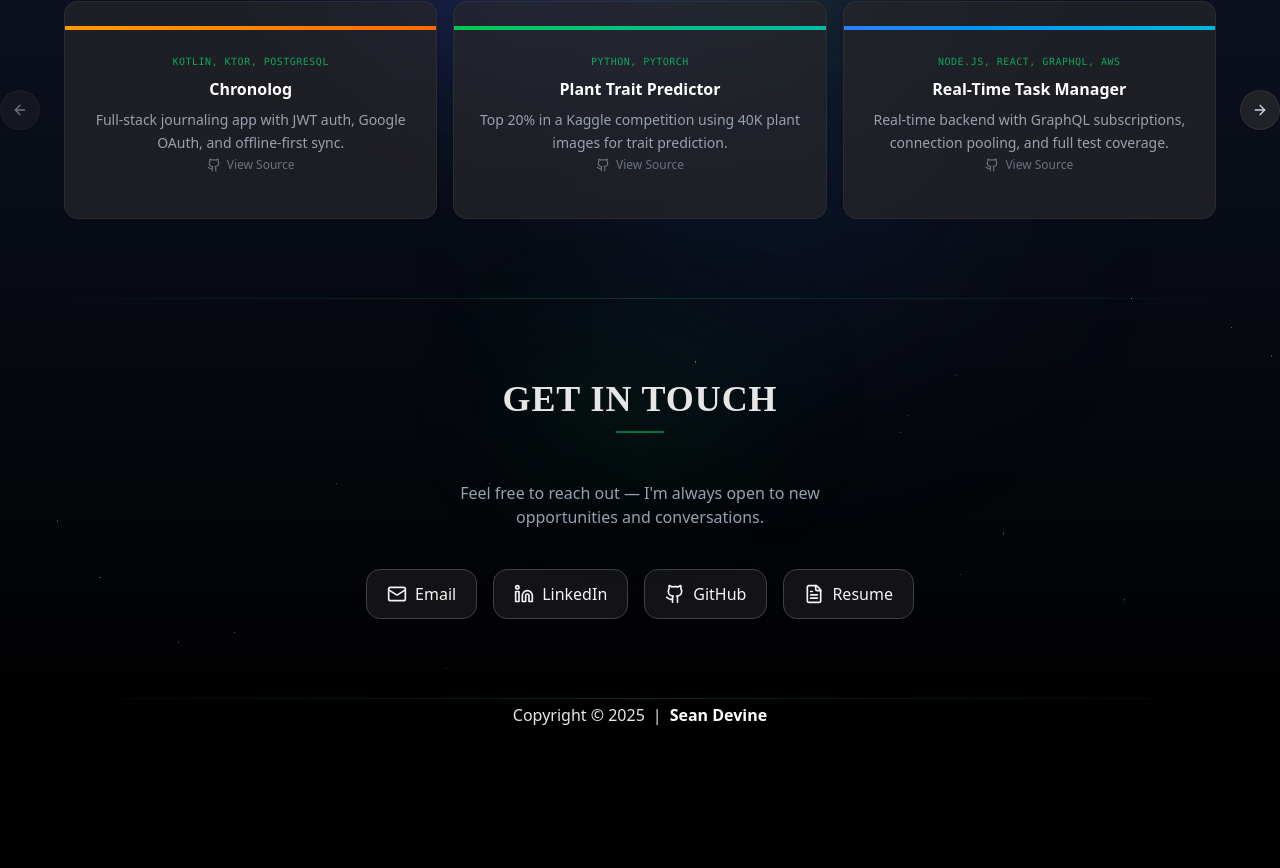
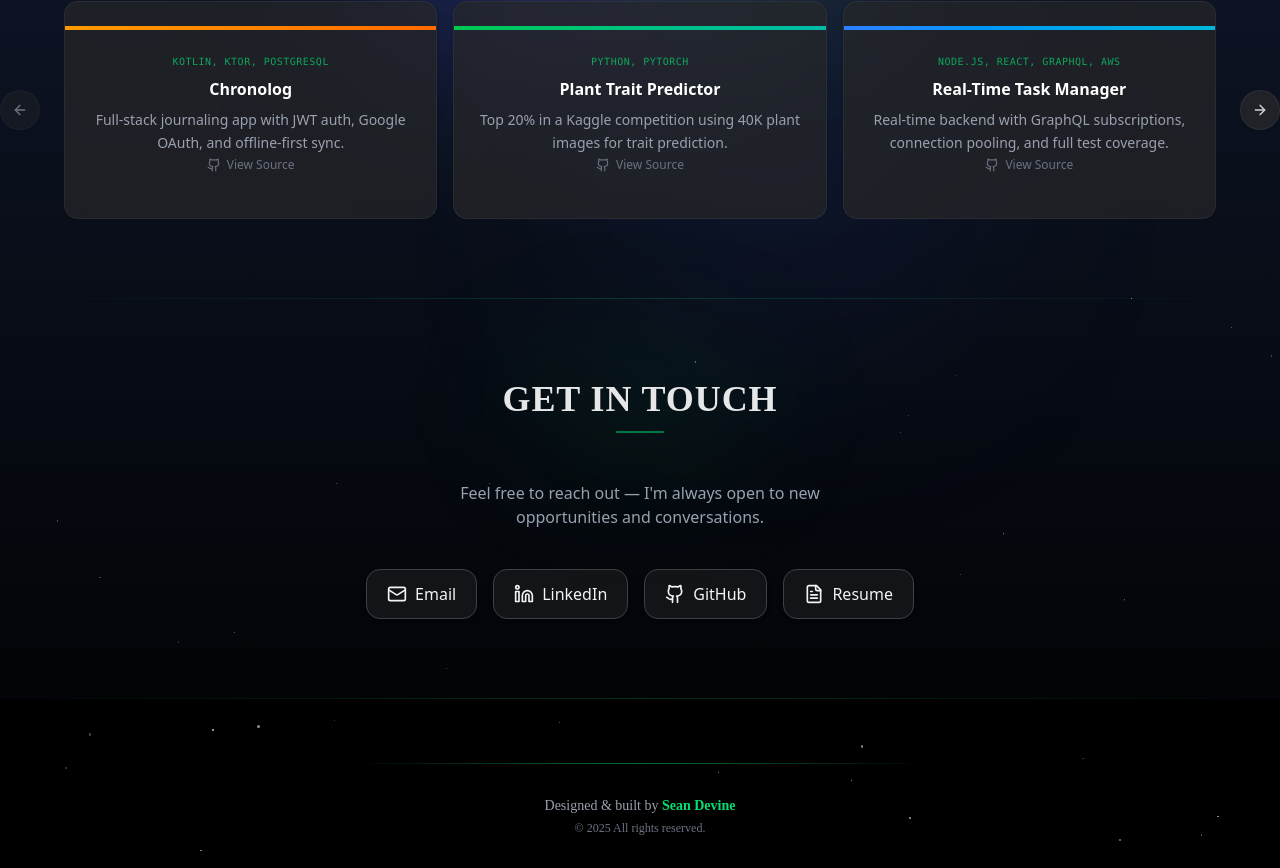
Before and after one commit to seandevine369/my-website, a React (Vite) app: page / in a window 1280 px wide. Shown: the part 4325-5193 px from the top of the page. Before the commit the page ends 5056 px from the top, so only its background shows below. Built offline with nearby package versions, Linux system fonts and the light colour scheme.

Commit message:
style: redesign footer with twinkling stars and Space Grotesk font

```diff
--- a/src/components/Footer.tsx
+++ b/src/components/Footer.tsx
@@ -1,15 +1,57 @@
-export default function Footer() {
+import { memo, useMemo } from "react";
+import { motion } from "framer-motion";
+
+export default memo(function Footer() {
+    const stars = useMemo(() => {
+        return Array.from({ length: 15 }, (_, i) => ({
+            id: i,
+            top: `${10 + Math.random() * 80}%`,
+            left: `${Math.random() * 100}%`,
+            size: 1 + Math.random() * 1.5,
+            duration: 3 + Math.random() * 4,
+            delay: Math.random() * 3,
+        }));
+    }, []);
+
     return (
-        <footer className="text-gray-200 bottom-0 w-full p-1">
-            <div className="container mx-auto text-center">
-                <span>
-                    Copyright © {new Date().getFullYear()}
-                </span>
-                <span className="mx-2">|</span>
-                <span className="text-white font-semibold">
-                Sean Devine
-                </span>
+        <footer className="relative bg-black overflow-hidden font-['Space_Grotesk']">
+            {/* Gradient fade */}
+            <div className="h-16 bg-gradient-to-b from-transparent to-black/80" />
+
+            {/* Twinkling stars */}
+            {stars.map((s) => (
+                <motion.div
+                    key={s.id}
+                    className="absolute bg-white rounded-full pointer-events-none"
+                    style={{
+                        top: s.top,
+                        left: s.left,
+                        width: s.size,
+                        height: s.size,
+                    }}
+                    animate={{ opacity: [0.2, 0.8, 0.2] }}
+                    transition={{
+                        duration: s.duration,
+                        delay: s.delay,
+                        repeat: Infinity,
+                        ease: "easeInOut",
+                    }}
+                />
+            ))}
+
+            {/* Green accent line */}
+            <div className="mx-auto max-w-xl h-px bg-gradient-to-r from-transparent via-green-400/50 to-transparent" />
+
+            {/* Text */}
+            <div className="relative z-10 py-8 text-center">
+                <p className="text-sm text-gray-400">
+                    Designed & built by{" "}
+                    <span className="text-green-400 font-semibold">Sean Devine</span>
+                </p>
+                <p className="text-xs text-gray-500 mt-1">
+                    &copy; {new Date().getFullYear()} All rights reserved.
+                </p>
             </div>
         </footer>
     );
-}
+});
```
